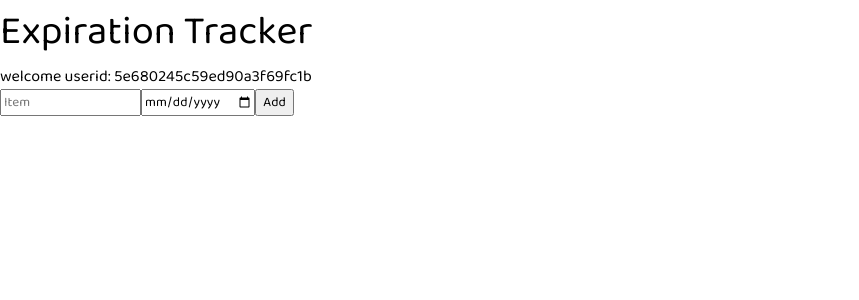
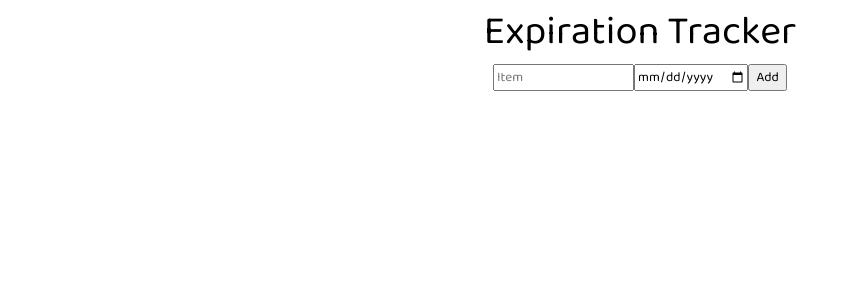
Before and after one commit to jonhuynh05/expiration-tracker, a React (Create React App) app: page /1/tracker in a window 1280 px wide. Shown: the top 300 px of the page, without its empty margins (0-859 px from the left). Built offline with nearby package versions, Linux system fonts and the light colour scheme.

Commit message:
style remove buttons

```diff
--- a/src/Tracker/index.js
+++ b/src/Tracker/index.js
@@ -19,17 +19,14 @@ class Tracker extends Component{
                         {item.expiration}
                     </div>
                     {/* <input type="date" value={item.expiration} disabled></input> */}
-                    <button value={i} onClick={this.props.deleteItem}>Remove</button>
+                    <button className="remove-button" value={i} onClick={this.props.deleteItem}>Remove</button>
                 </div>
             )
         })
         return(
-            <div>
+            <div id="tracker-container">
                 <div className="header">
                     Expiration Tracker
-                </div>
-                <div>
-                    welcome userid: {this.props.userId}
                 </div>
                 <div className="tracker-input">
                     <form>
@@ -38,9 +35,7 @@ class Tracker extends Component{
                         <button onClick={this.props.handleAddItem}>Add</button>
                     </form>
                 </div>
-                <div>
-                    {items}
-                </div>
+                {items}
             </div>
         )
     }
--- a/src/Tracker/tracker.css
+++ b/src/Tracker/tracker.css
@@ -5,12 +5,25 @@
 .tracker-line{
     color: red;
     display: flex;
+    margin: 0 auto;
+    width: 100%;
+    text-align: center;
 }
 
 .item{
-    margin: 10px;
+    margin: 20px
 }
 
-.expiratin{
-    margin: 10px;
+.expiration{
+    margin: 20px;
 }
+
+.remove-button{
+    /* padding: 5px; */
+    height: 30px;
+    margin: auto 0;
+}
+
+#tracker-container{
+    text-align: center;
+}
```
